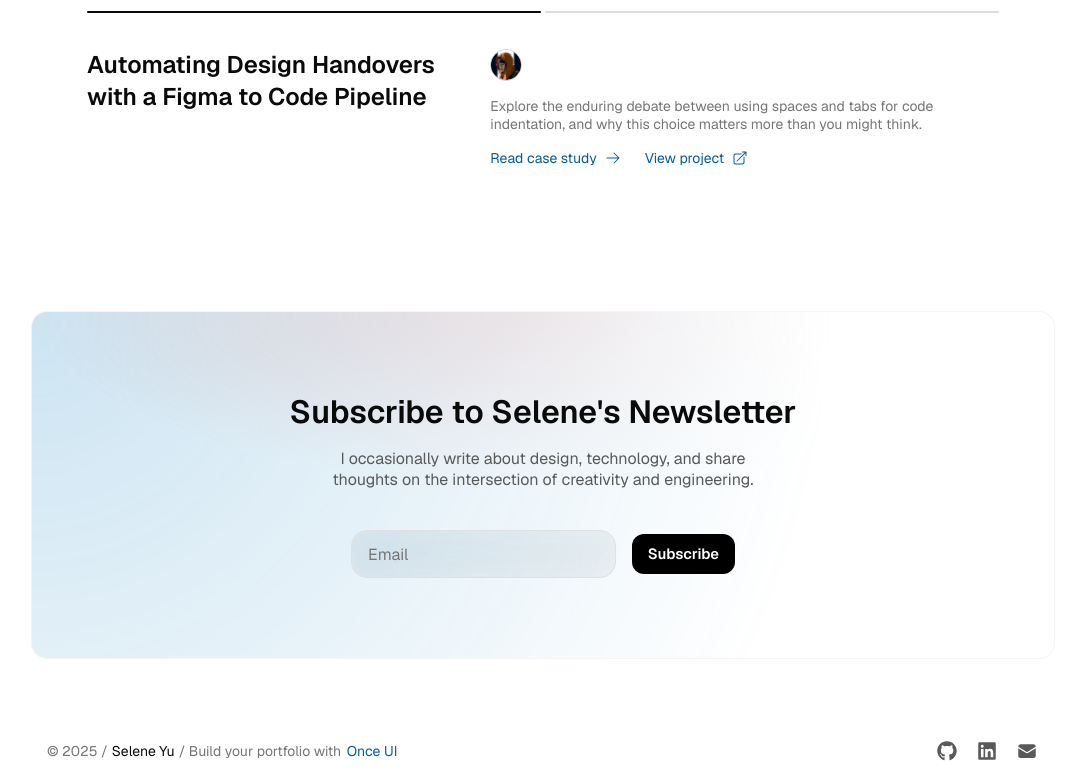
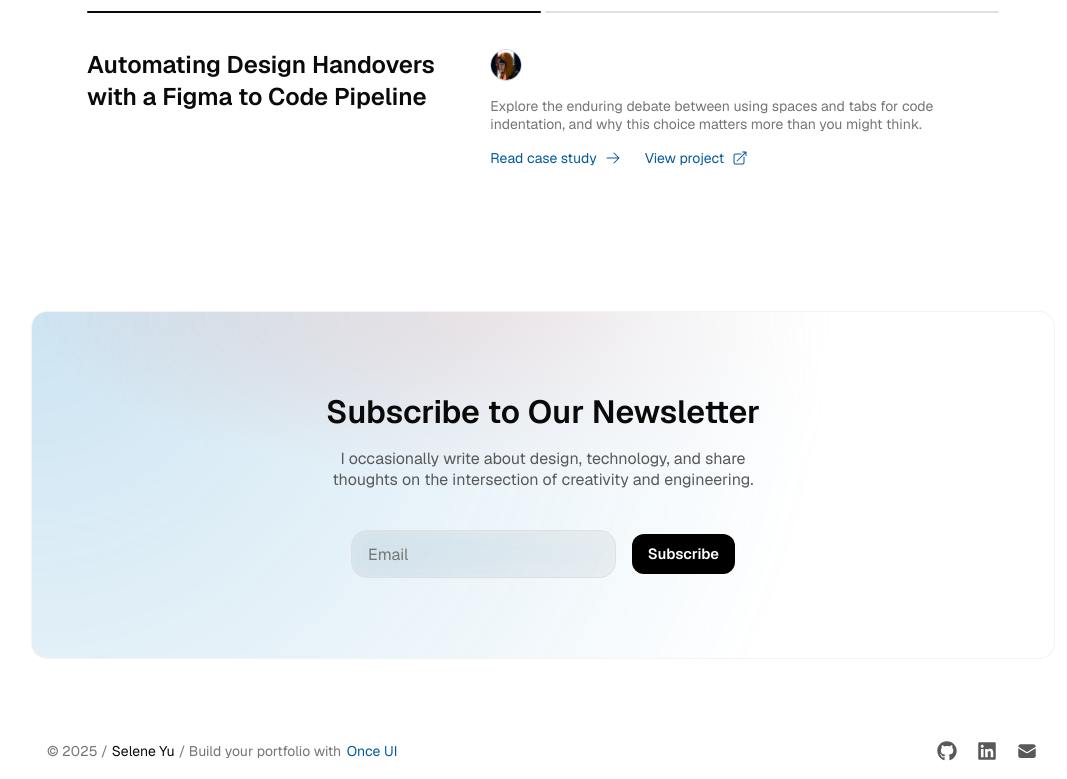
Before and after one commit to SaddyMalingu/intra-africa-journal-hub-landing-page, a Next.js app: page / in a window 1280 px wide. Shown: the part 2896-3675 px from the top of the page, without its empty margins (97-1164 px from the left). Built offline with nearby package versions, Linux system fonts and the light colour scheme.

Commit message:
Update content.js

```diff
--- a/src/app/resources/content.js
+++ b/src/app/resources/content.js
@@ -15,7 +15,7 @@ const person = {
 
 const newsletter = {
   display: true,
-  title: <>Subscribe to {person.firstName}'s Newsletter</>,
+  title: <>Subscribe to Our Newsletter</>,
   description: (
     <>
       I occasionally write about design, technology, and share thoughts on the intersection of
```
